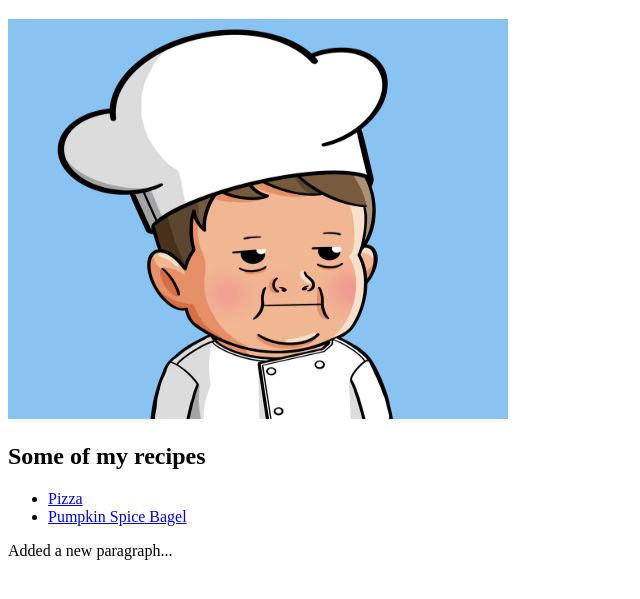
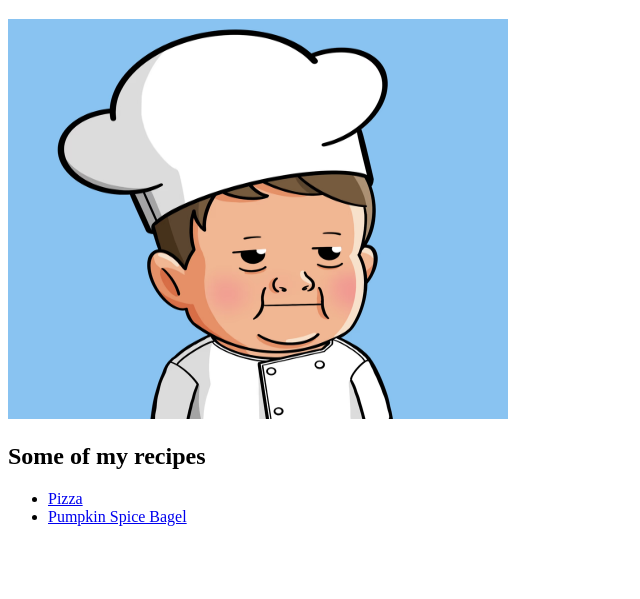
Before and after one commit to tonosantoscoy/odin-recipes, a plain HTML site: page index.html in a window 1280 px wide. Shown: the part 61-660 px from the top of the page, without its empty margins (0-640 px from the left). Drawn offline with Linux system fonts and the light colour scheme; files whose address does not match are found by name.

Commit message:
Removed the test paragraph at the end

```diff
--- a/index.html
+++ b/index.html
@@ -18,6 +18,5 @@
             <a href="recipes/bagel.html">Pumpkin Spice Bagel</a>
         </li>
     </ul>
-    <p>Added a new paragraph...</p>
 </body>
 </html>
```
